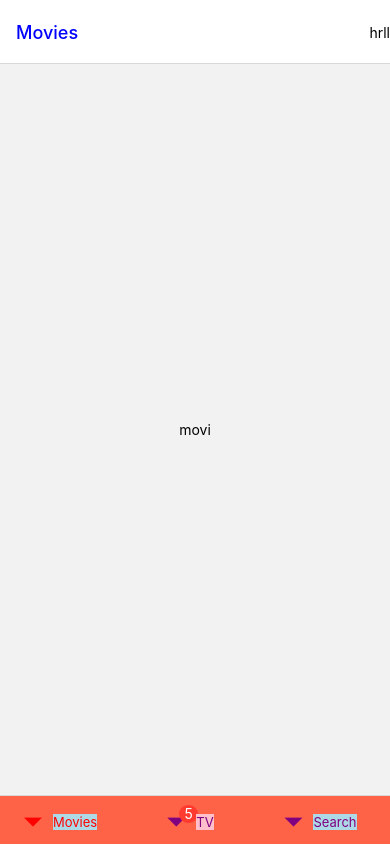
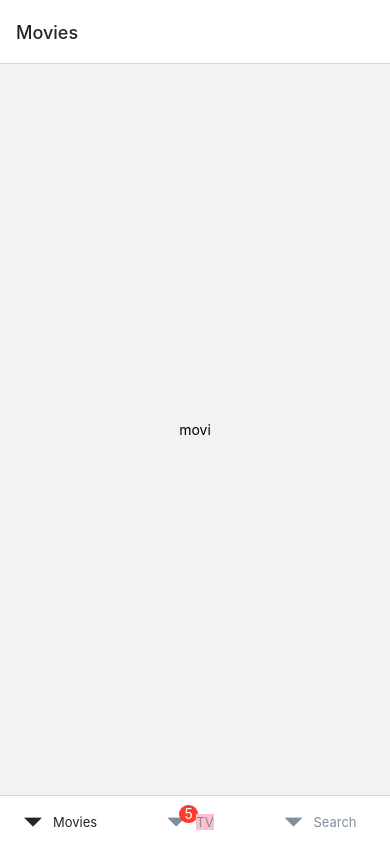
Before and after one commit to Roen77/rn_nmd, a React Native app: screen /Movies in a window 390 px wide. Built offline with nearby package versions, Linux system fonts and the light colour scheme.

Commit message:
다크모드 감지

```diff
--- /dev/null
+++ b/colors.js
@@ -0,0 +1,2 @@
+export const YELLOW_COLOR = "#ffa801";
+export const BLACK_COLOR = "#1e272e";
--- a/navigation/Tabs.js
+++ b/navigation/Tabs.js
@@ -4,34 +4,33 @@ import Movies from "../screens/Movies";
 import Tv from "../screens/Tv";
 import Search from "../screens/Search";
 import { Text, View } from "react-native";
+import { useColorScheme } from "react-native";
+import { BLACK_COLOR, YELLOW_COLOR } from "../colors";
 
 const Tab = createBottomTabNavigator();
 
-const Tabs = () => (
+const Tabs = () => {
+    const isDark = useColorScheme() === "dark";
+
+    return (
         //tab 전체에 옵션을 주고싶다면 Nacigator에 screenOptions 각각주고싶다면 각 screen에 Options 사용
         <Tab.Navigator
             screenOptions={{
-            tabBarStyle: { backgroundColor: "tomato" },
-            tabBarLabelStyle: {
-                backgroundColor: "lightblue",
+                tabBarStyle: {
+                    backgroundColor: isDark ? BLACK_COLOR : "white",
                 },
                 tabBarLabelPosition: "beside-icon",
-            tabBarActiveTintColor: "red",
-            tabBarInactiveTintColor: "purple",
+                tabBarActiveTintColor: isDark ? YELLOW_COLOR : "#1e272e",
+                tabBarInactiveTintColor: isDark ? "#d2dae2" : "#808e9b",
+                headerStyle: {
+                    backgroundColor: isDark ? BLACK_COLOR : "white",
+                },
+                headerTitleStyle: {
+                    color: isDark ? "white" : BLACK_COLOR,
+                },
             }}
         >
-        <Tab.Screen
-            name="Movies"
-            component={Movies}
-            options={{
-                headerTitleStyle: { color: "blue" },
-                headerRight: () => (
-                    <View>
-                        <Text>hrll</Text>
-                    </View>
-                ),
-            }}
-        />
+            <Tab.Screen name="Movies" component={Movies} />
             <Tab.Screen
                 name="TV"
                 component={Tv}
@@ -45,5 +44,6 @@ const Tabs = () => (
             <Tab.Screen name="Search" component={Search} />
         </Tab.Navigator>
     );
+};
 
 export default Tabs;
```
Lines whose indentation alone changed are shown as unchanged.
